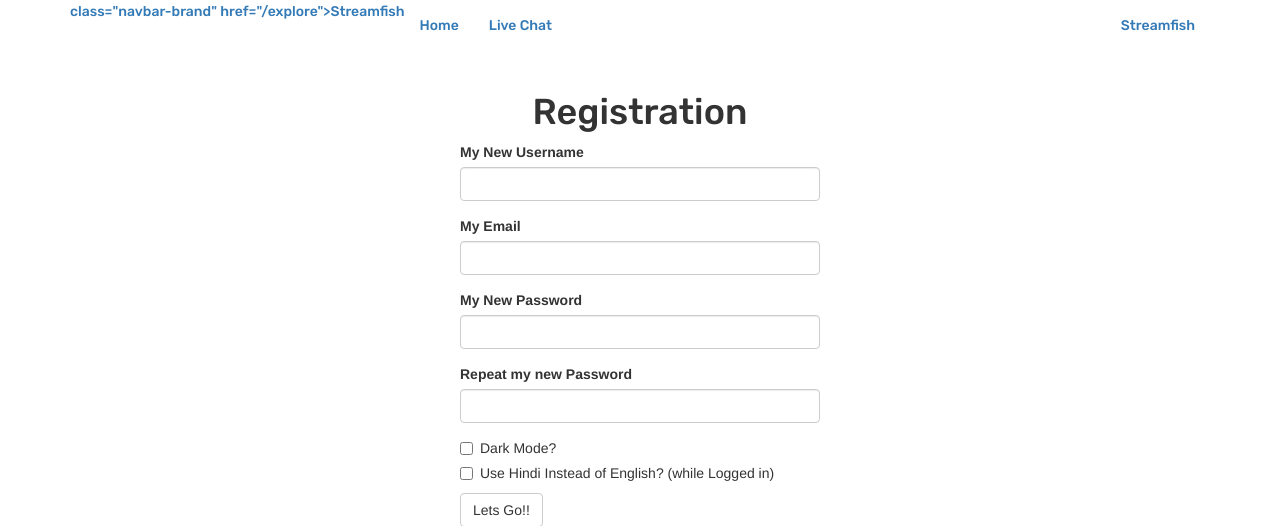
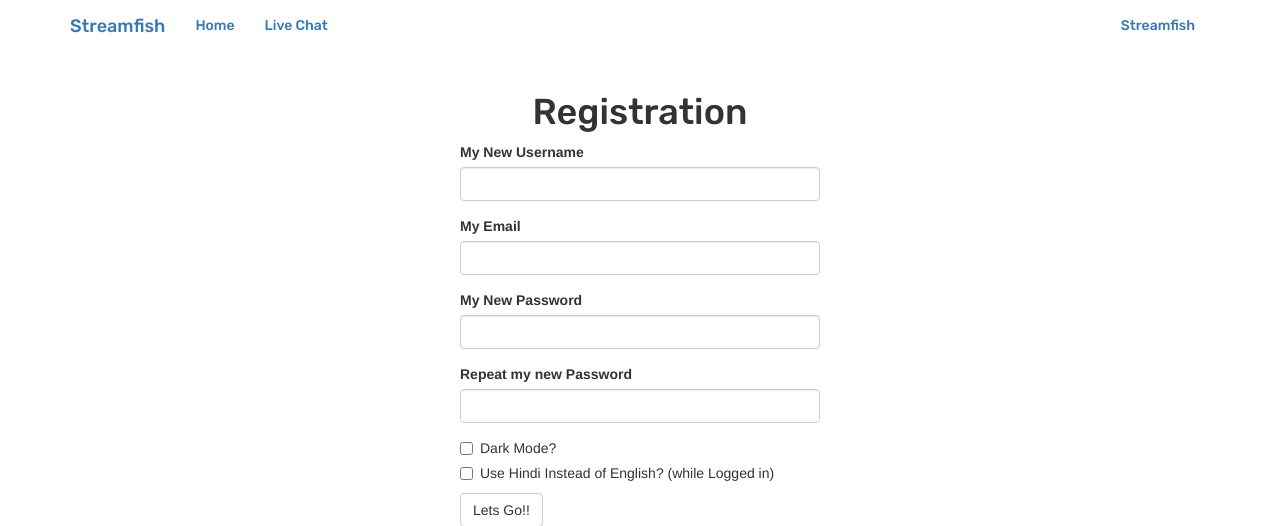
Before and after one commit to Amazeryogo/Streamfish-Source-Code, a Flask app: page /auth/register in a window 1280 px wide. Shown: the top 526 px of the page. Run offline with Flask 2, Linux system fonts and the light colour scheme; some libraries are stand-ins or nearby versions.

Commit message:
wait nooo

```diff
--- a/app/templates/base.html
+++ b/app/templates/base.html
@@ -15,7 +15,7 @@
                     <span class="icon-bar"></span>
                     <span class="icon-bar"></span>
                 </button>
-                <a style="font-family: 'Rubik', sans-serif;">class="navbar-brand" href="{{ url_for('main.explore') }}">Streamfish</a>
+                <a style="font-family: 'Rubik', sans-serif;"class="navbar-brand" href="{{ url_for('main.explore') }}">Streamfish</a>
             </div>
             <div class="collapse navbar-collapse" id="bs-example-navbar-collapse-1">
                 <ul class="nav navbar-nav">
```
